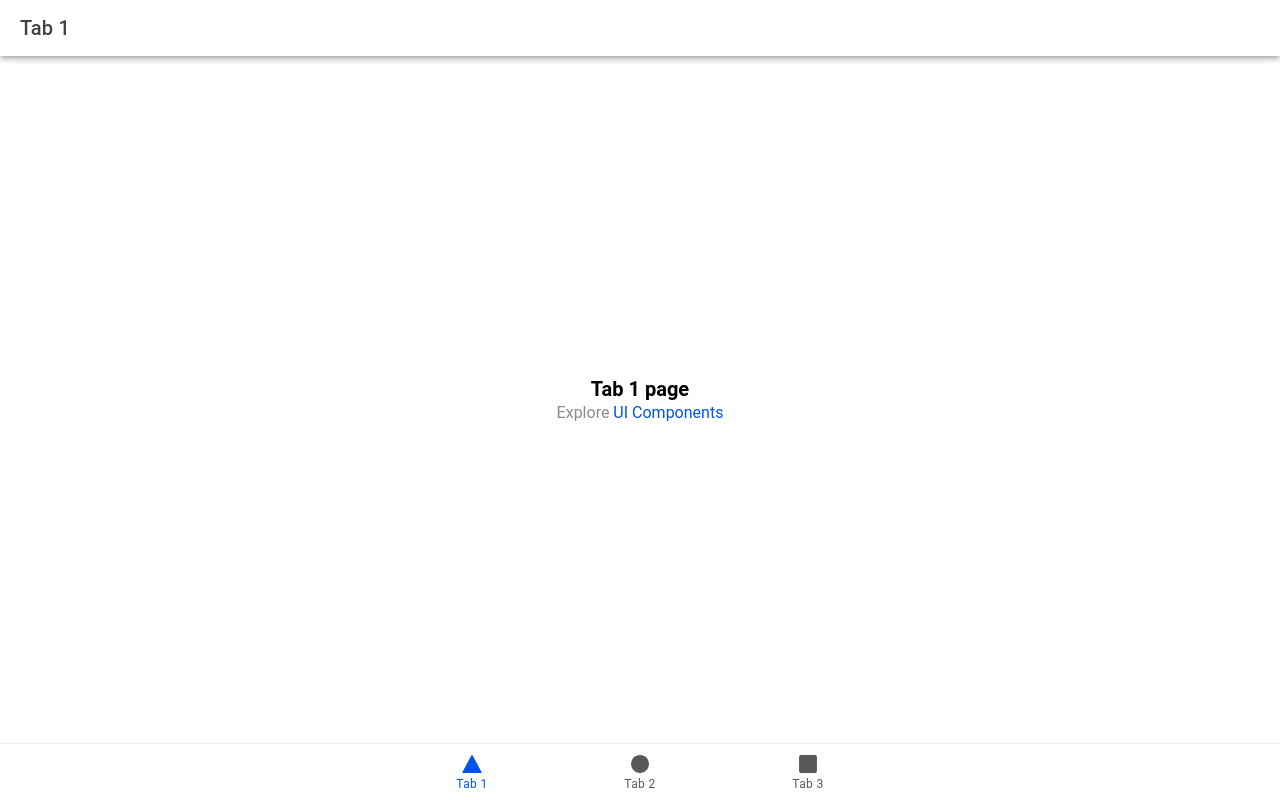
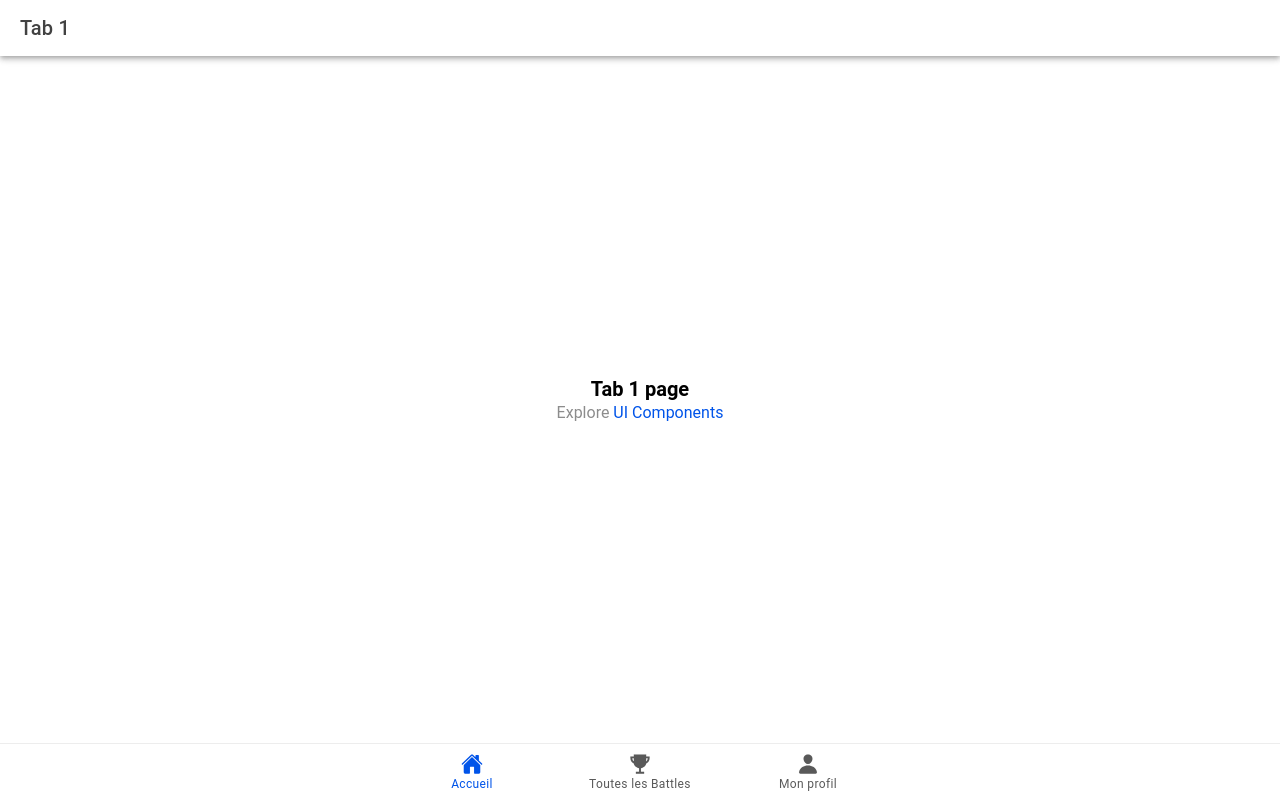
Before and after one commit to JulienPoirierWebDev/whichonebattle, a React (Vite) app: page /tab1 in a window 1280 px wide. Built offline with nearby package versions, Linux system fonts and the light colour scheme.

Commit message:
change menu

```diff
--- a/src/App.tsx
+++ b/src/App.tsx
@@ -1,4 +1,4 @@
-import { Redirect, Route } from 'react-router-dom';
+import { Redirect, Route } from "react-router-dom";
 import {
   IonApp,
   IonIcon,
@@ -7,29 +7,29 @@ import {
   IonTabBar,
   IonTabButton,
   IonTabs,
-  setupIonicReact
-} from '@ionic/react';
-import { IonReactRouter } from '@ionic/react-router';
-import { ellipse, square, triangle } from 'ionicons/icons';
-import Tab1 from './pages/Tab1';
-import Tab2 from './pages/Tab2';
-import Tab3 from './pages/Tab3';
+  setupIonicReact,
+} from "@ionic/react";
+import { IonReactRouter } from "@ionic/react-router";
+import { home, trophySharp, person } from "ionicons/icons";
+import Tab1 from "./pages/Tab1";
+import Tab2 from "./pages/Tab2";
+import Tab3 from "./pages/Tab3";
 
 /* Core CSS required for Ionic components to work properly */
-import '@ionic/react/css/core.css';
+import "@ionic/react/css/core.css";
 
 /* Basic CSS for apps built with Ionic */
-import '@ionic/react/css/normalize.css';
-import '@ionic/react/css/structure.css';
-import '@ionic/react/css/typography.css';
+import "@ionic/react/css/normalize.css";
+import "@ionic/react/css/structure.css";
+import "@ionic/react/css/typography.css";
 
 /* Optional CSS utils that can be commented out */
-import '@ionic/react/css/padding.css';
-import '@ionic/react/css/float-elements.css';
-import '@ionic/react/css/text-alignment.css';
-import '@ionic/react/css/text-transformation.css';
-import '@ionic/react/css/flex-utils.css';
-import '@ionic/react/css/display.css';
+import "@ionic/react/css/padding.css";
+import "@ionic/react/css/float-elements.css";
+import "@ionic/react/css/text-alignment.css";
+import "@ionic/react/css/text-transformation.css";
+import "@ionic/react/css/flex-utils.css";
+import "@ionic/react/css/display.css";
 
 /**
  * Ionic Dark Mode
@@ -40,10 +40,10 @@ import '@ionic/react/css/display.css';
 
 /* import '@ionic/react/css/palettes/dark.always.css'; */
 /* import '@ionic/react/css/palettes/dark.class.css'; */
-import '@ionic/react/css/palettes/dark.system.css';
+import "@ionic/react/css/palettes/dark.system.css";
 
 /* Theme variables */
-import './theme/variables.css';
+import "./theme/variables.css";
 
 setupIonicReact();
 
@@ -67,16 +67,16 @@ const App: React.FC = () => (
         </IonRouterOutlet>
         <IonTabBar slot="bottom">
           <IonTabButton tab="tab1" href="/tab1">
-            <IonIcon aria-hidden="true" icon={triangle} />
-            <IonLabel>Tab 1</IonLabel>
+            <IonIcon icon={home} aria-hidden="true" />
+            <IonLabel>Accueil</IonLabel>
           </IonTabButton>
           <IonTabButton tab="tab2" href="/tab2">
-            <IonIcon aria-hidden="true" icon={ellipse} />
-            <IonLabel>Tab 2</IonLabel>
+            <IonIcon aria-hidden="true" icon={trophySharp} />
+            <IonLabel>Toutes les Battles</IonLabel>
           </IonTabButton>
           <IonTabButton tab="tab3" href="/tab3">
-            <IonIcon aria-hidden="true" icon={square} />
-            <IonLabel>Tab 3</IonLabel>
+            <IonIcon aria-hidden="true" icon={person} />
+            <IonLabel>Mon profil</IonLabel>
           </IonTabButton>
         </IonTabBar>
       </IonTabs>
```
